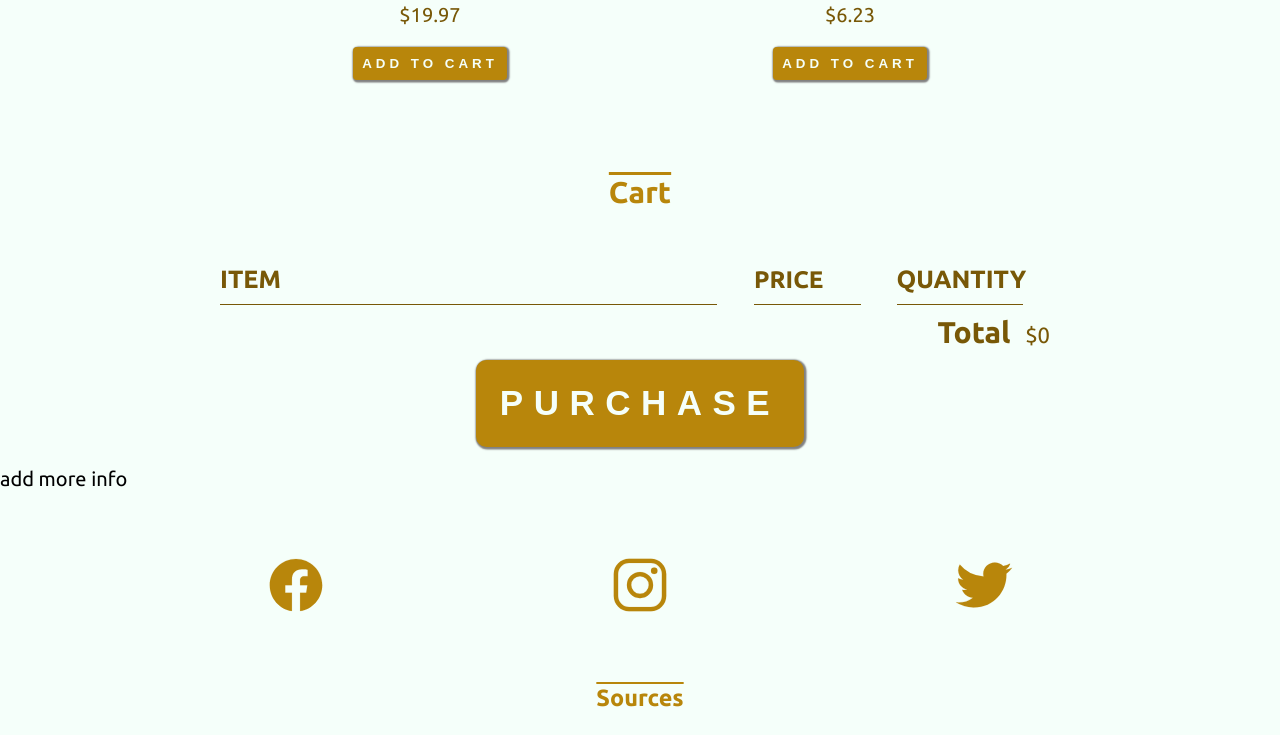
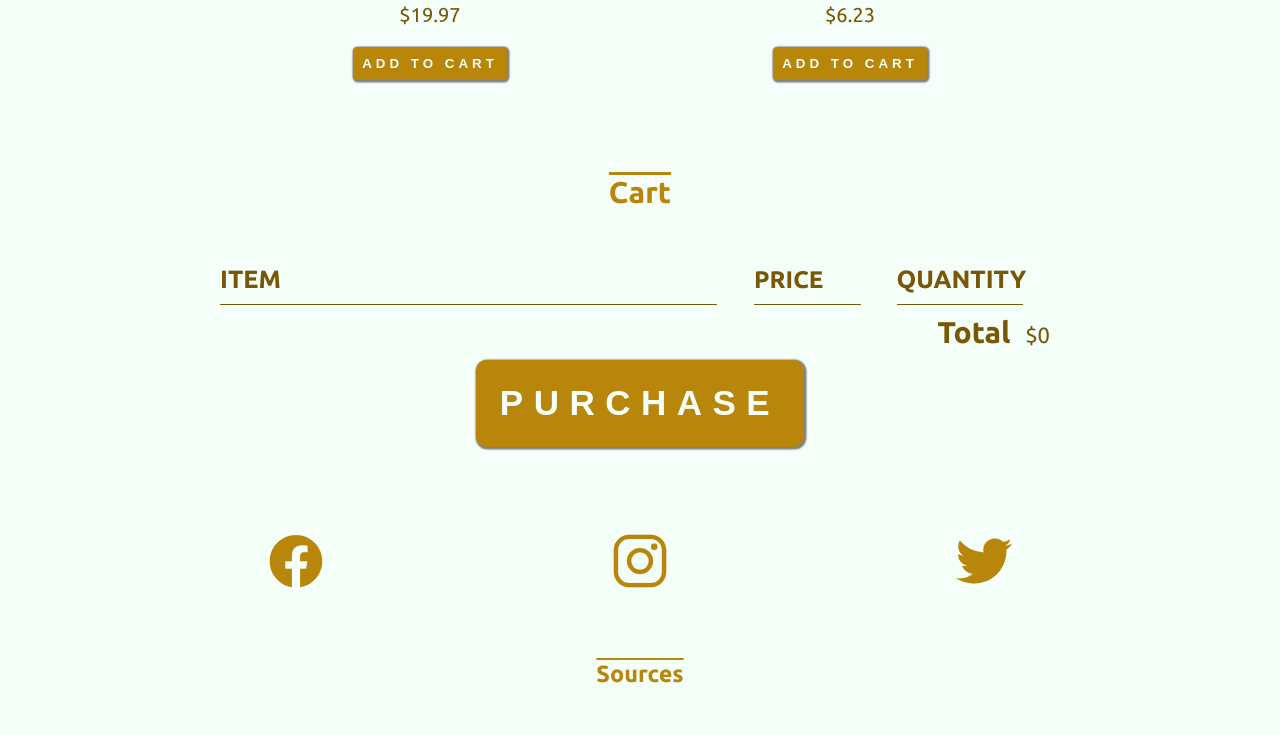
Before and after one commit to esmeraldagabriela83/after-tutorial-food-shop, a plain HTML site: page shop.html in a window 1280 px wide. Shown: the part 1572-2307 px from the top of the page. After the commit the page ends 2283 px from the top, so only its background shows below. Drawn offline with nearby package versions, Linux system fonts and the light colour scheme.

Commit message:
31 05 2022

```diff
--- a/shop.html
+++ b/shop.html
@@ -144,7 +144,7 @@
 
 <!--fixed button-->
 
-<div>add more info</div>
+
 
   <footer>
         <div class="container">
```
